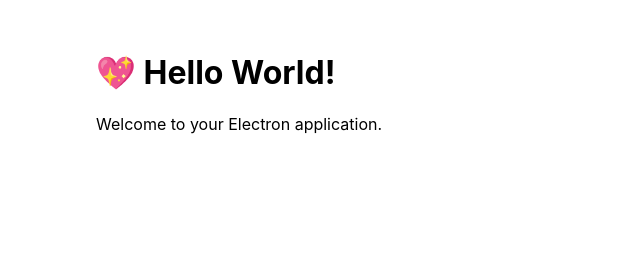
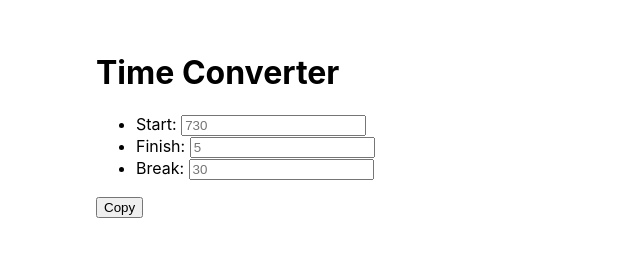
Before and after one commit to Space-Ctrl/Time-Converter, an Electron app: page TimeConverter/src/index.html in a window 800 px wide. Shown: the whole page, without its empty margins (0-640 px from the left). Drawn offline with Linux system fonts and the light colour scheme.

Commit message:
Html update

```diff
--- a/TimeConverter/src/index.html
+++ b/TimeConverter/src/index.html
@@ -6,7 +6,22 @@
     <link rel="stylesheet" href="index.css" />
   </head>
   <body>
-    <h1>💖 Hello World!</h1>
-    <p>Welcome to your Electron application.</p>
+    <h1>Time Converter</h1>
+    <section>
+      <ul class="input list">
+        <li>
+          <label for="Start">Start:</label>
+          <input type="text" id="Start" name="Start" placeholder="730">
+        </li>
+        <li>
+          <label for="Finish">Finish:</label>
+          <input type="text" id="Finish" name="Finish" placeholder="5">
+        </li>
+        <li>
+          <label for="Break">Break:</label>
+          <input type="text" id="Break" name="Break" placeholder="30">
+      </ul>
+      <button onclick="copy()">Copy</button>
+    </section>
   </body>
 </html>
```
